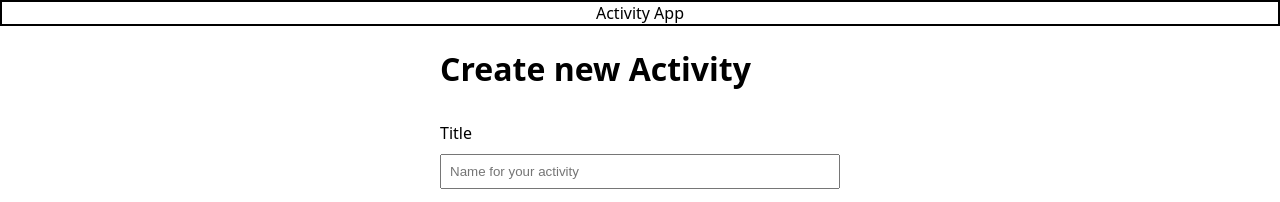
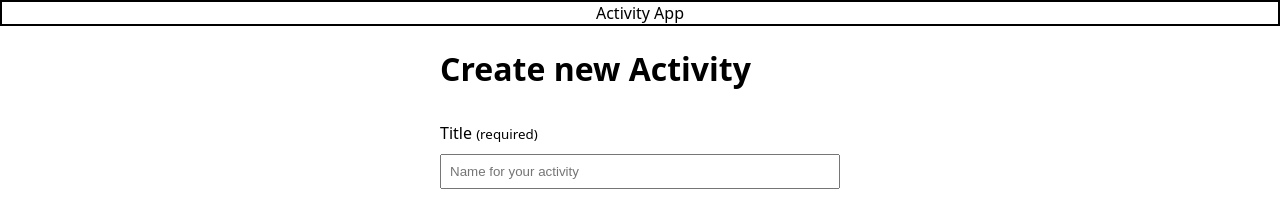
Before and after one commit to emiliebrandt98/recap-project-6, a Next.js app: page /activityCreateForm in a window 1280 px wide. Shown: the top 202 px of the page. Built offline with nearby package versions, Linux system fonts and the light colour scheme.

Commit message:
delete requirements in form

```diff
--- a/components/ActivityForm/index.js
+++ b/components/ActivityForm/index.js
@@ -1,6 +1,7 @@
 import styled from "styled-components";
 import { useState } from "react";
 import { useRouter } from "next/router";
+import Link from "next/link";
 
 export default function ActivityForm() {
   const [countLetters, setCounLetters] = useState("");
@@ -33,7 +34,9 @@ export default function ActivityForm() {
     <Form onSubmit={handleCreateActivity}>
       <h1>Create new Activity</h1>
 
-      <label htmlFor="title">Title</label>
+      <label htmlFor="title">
+        Title <small>(required)</small>
+      </label>
       <Input
         id="title"
         name="title"
@@ -50,7 +53,6 @@ export default function ActivityForm() {
           value={countLetters}
           rows={8}
           maxLength={150}
-          required
           placeholder="Describe your activity ..."
           onChange={(event) => setCounLetters(event.target.value)}
         />
@@ -59,7 +61,7 @@ export default function ActivityForm() {
       </TextContainer>
 
       <label htmlFor="category">Category</label>
-      <Select id="category" name="category" required>
+      <Select id="category" name="category">
         <option value="">Please select a category</option>
         <option value="sport">Sport</option>
         <option value="outdoor">Outdoor</option>
@@ -70,7 +72,6 @@ export default function ActivityForm() {
       <Input
         id="area"
         name="area"
-        required
         placeholder="Which area does your activity belong to?"
       />
 
@@ -78,7 +79,6 @@ export default function ActivityForm() {
       <Input
         id="country"
         name="country"
-        required
         placeholder="Which country does your activity belong to?"
       />
 
```
Also changed, not shown: components/Navbar/index.js (deleted, +0 -9 lines).
